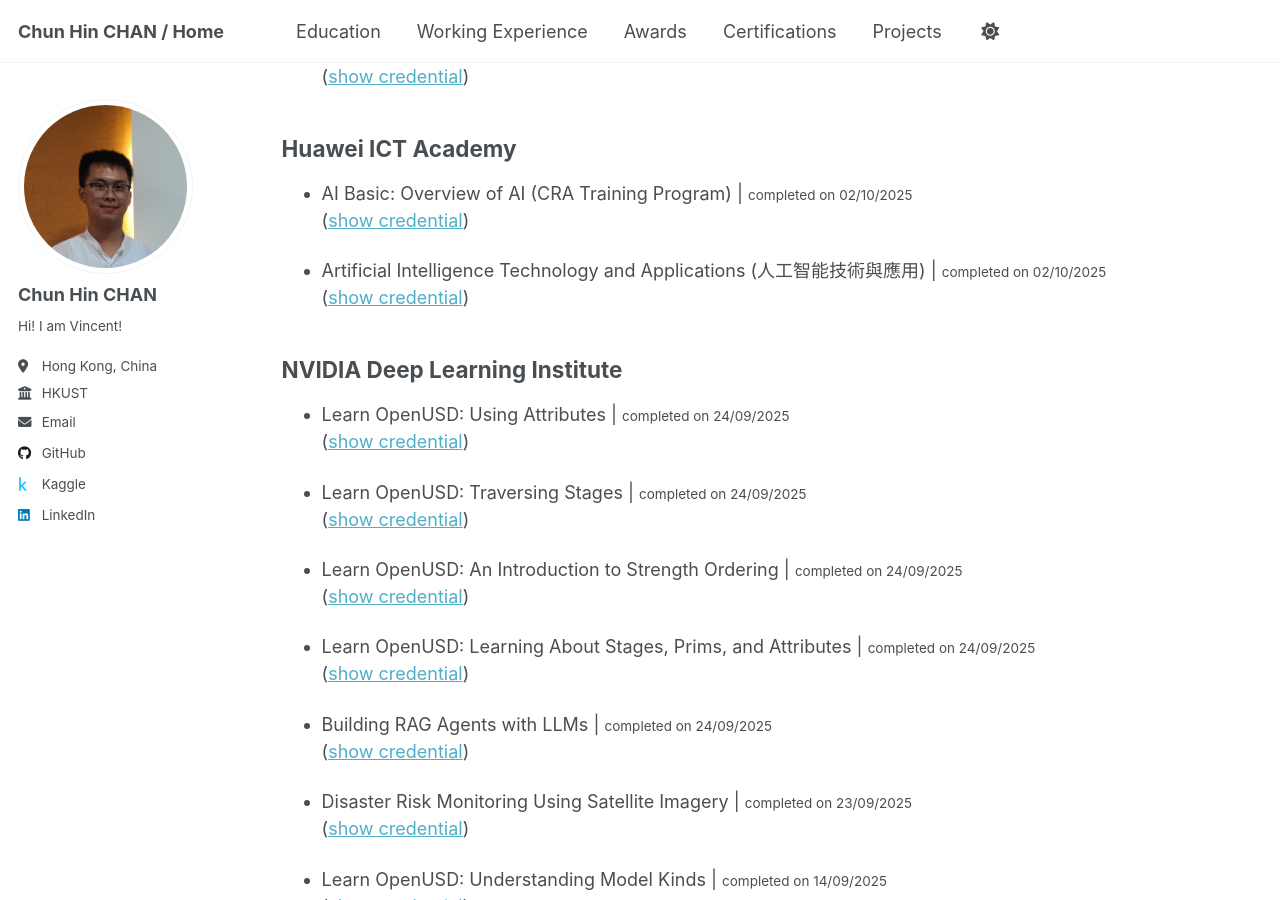
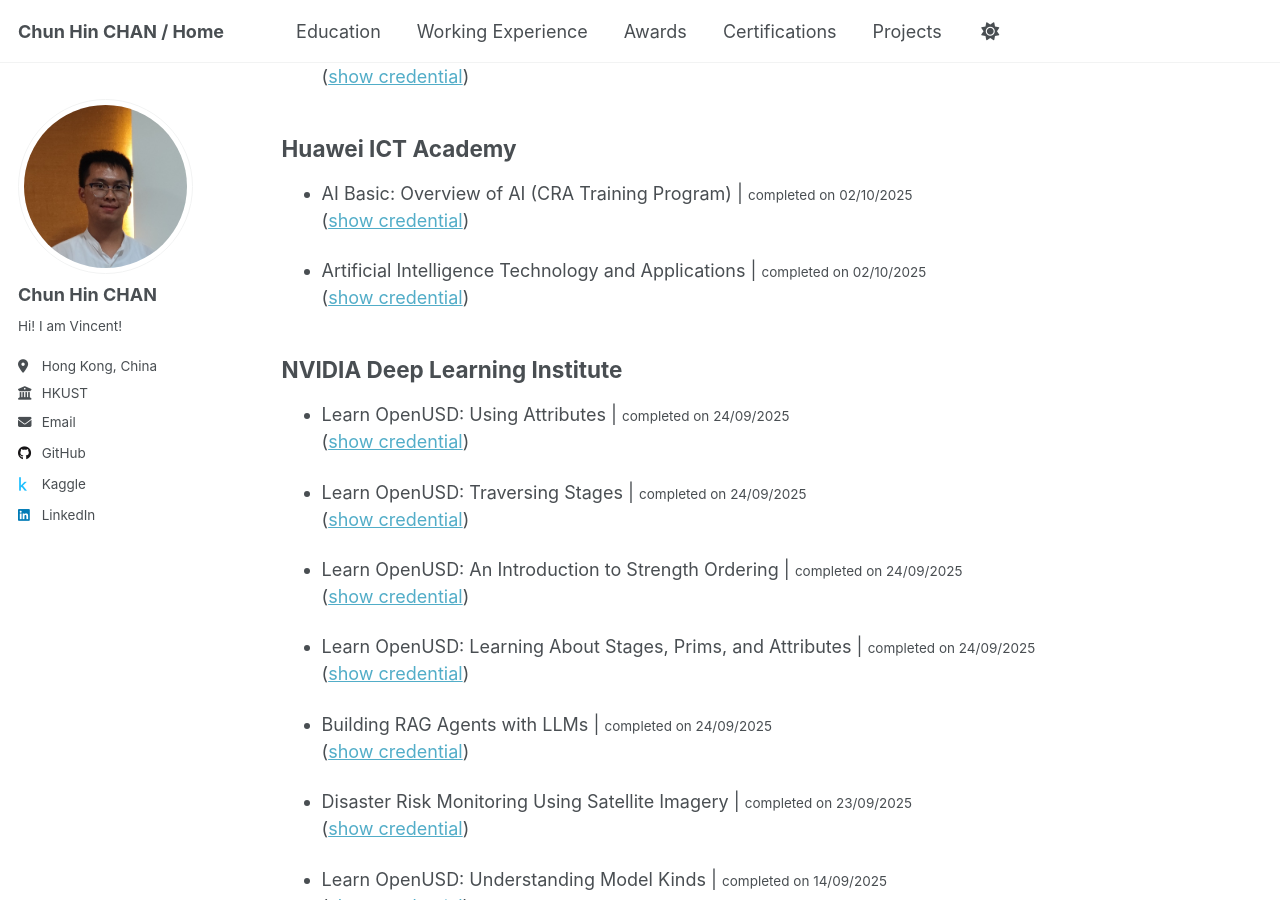
Before and after one commit to Vincent-Chan/index, a Jekyll site: the page built from _pages/certifications.md, in a window 1280 px wide and 900 px high, scrolled down 480 px. Built offline with Jekyll 4.4.1, drawn with Linux system fonts in a browser that asks for light colours.

Commit message:
updated "Artificial Intelligence Technology and Applications" certificate

```diff
--- a/_pages/certifications.md
+++ b/_pages/certifications.md
@@ -30,8 +30,8 @@ redirect_from:
 * AI Basic: Overview of AI (CRA Training Program) | <small>completed on 02/10/2025</small>
 <br>([show credential](https://github.com/Vincent-Chan/AI-Basic-Overview-of-AI--CRA-Training-Program-/blob/main/AI%20Basic%20Overview%20of%20AI%20(CRA%20Training%20Program).png))
 
-* Artificial Intelligence Technology and Applications (人工智能技術與應用) | <small>completed on 02/10/2025</small>
-<br>([show credential](https://github.com/Vincent-Chan/Artificial-Intelligence-Technology-and-Applications/blob/main/%E4%BA%BA%E5%B7%A5%E6%99%BA%E8%83%BD%E6%8A%80%E8%A1%93%E8%88%87%E6%87%89%E7%94%A8.png))
+* Artificial Intelligence Technology and Applications | <small>completed on 02/10/2025</small>
+<br>([show credential](https://github.com/Vincent-Chan/Artificial-Intelligence-Technology-and-Applications/blob/main/Artificial%20Intelligence%20Technology%20and%20Applications.png))
 
 
 ## NVIDIA Deep Learning Institute
```
